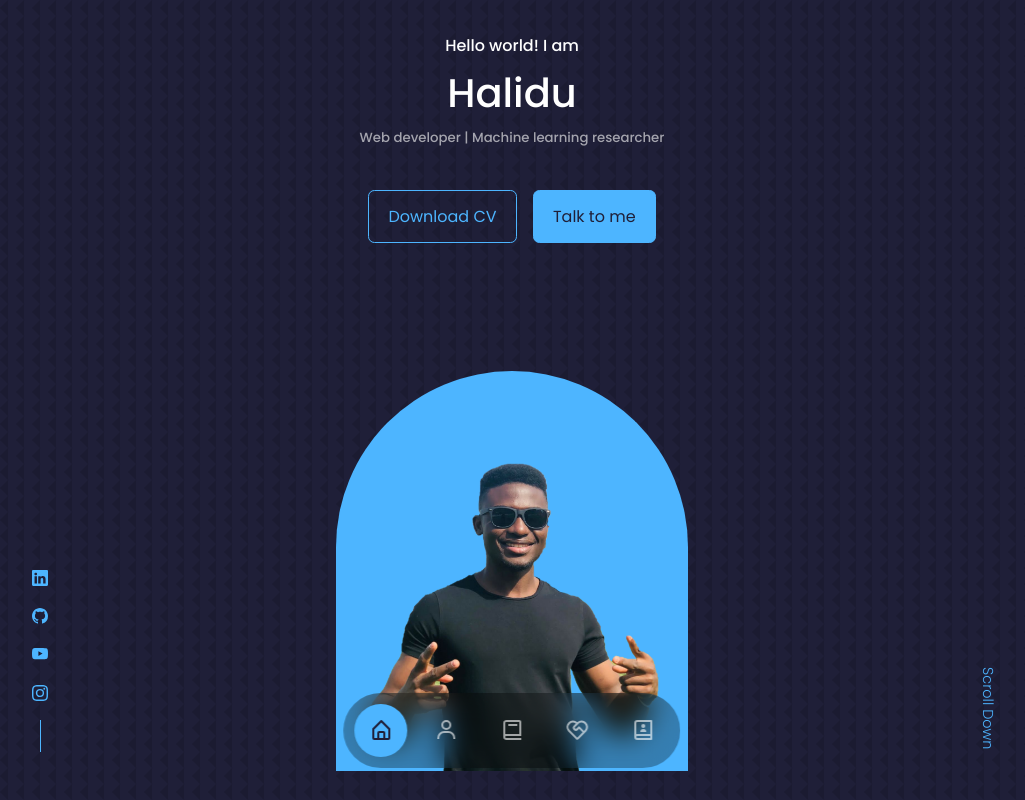
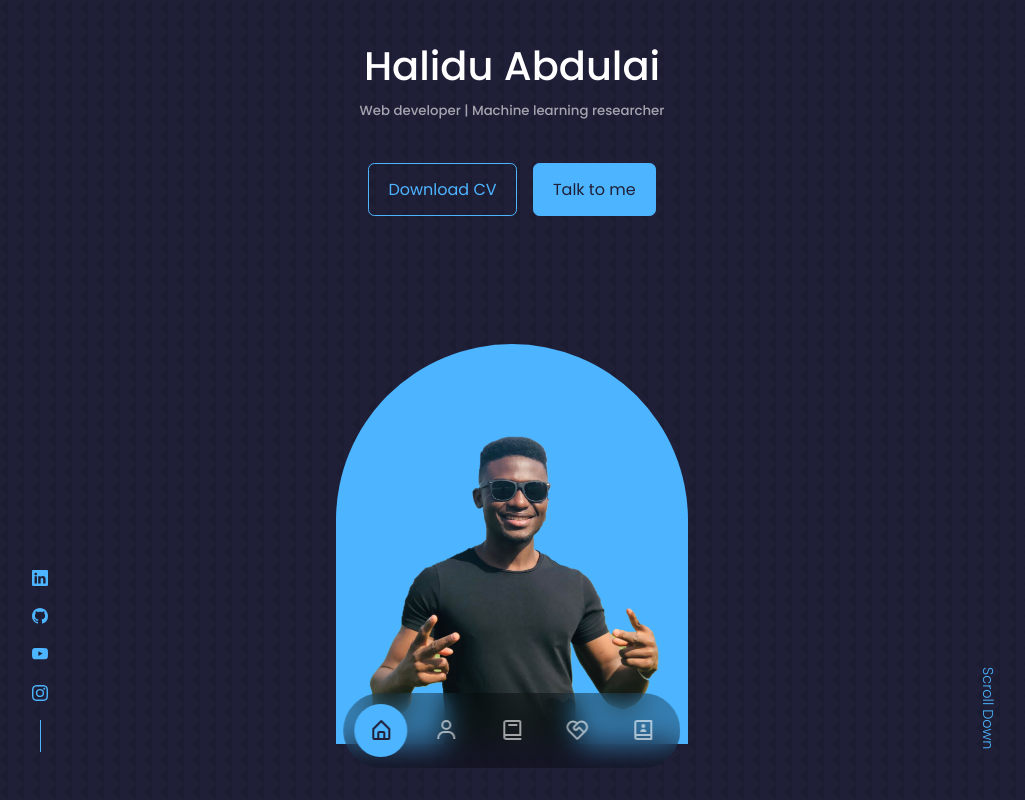
Before and after one commit to abdulaihalidu/My-Portfolio, a React (Create React App) app: page / in a window 1280 px wide. Shown: the top 800 px of the page, without its empty margins (128-1153 px from the left). Built offline with nearby package versions, Linux system fonts and the light colour scheme.

Commit message:
Update Header.jsx

```diff
--- a/src/components/header/Header.jsx
+++ b/src/components/header/Header.jsx
@@ -11,8 +11,7 @@ const Header = () => {
   return (
     <header>
       <div className="container header__container">
-        <h4>Hello world! I am</h4>
-        <h1>Halidu</h1>
+        <h1>Halidu Abdulai</h1>
         <h5 className="text-light">
           Web developer | Machine learning researcher
         </h5>
```
